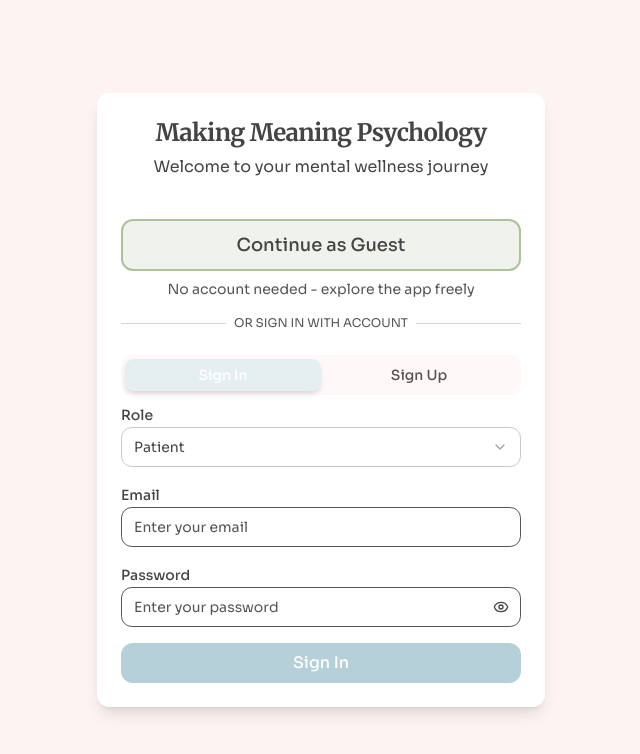
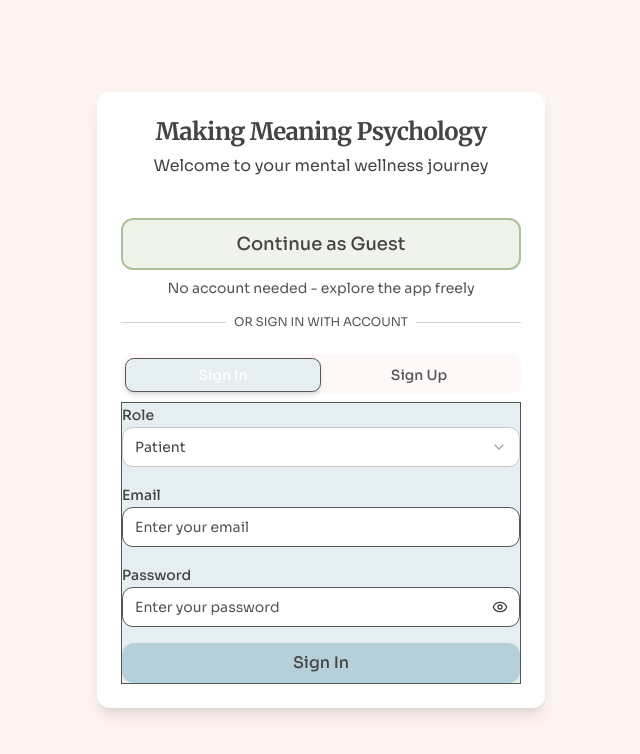
Before and after one commit to MMP-2025/mmp-app, a React (Vite) app: page / in a window 1280 px wide. Shown: the top 754 px of the page, without its empty margins (319-959 px from the left). Built offline with nearby package versions, Linux system fonts and the light colour scheme.

Commit message:
Fix highlighted field fonts
Co-authored-by: MMP-2025 <221188072+MMP-2025@users.noreply.github.com>

```diff
--- a/src/index.css
+++ b/src/index.css
@@ -231,10 +231,16 @@
     border: 1px solid #555 !important;
   }
 
-  [data-state="open"], [data-state="checked"], [data-highlighted] {
+  [data-state="open"], [data-state="checked"], [data-highlighted],
+  [data-state="active"], [aria-selected="true"] {
     background-color: rgb(var(--mental-blue)) !important;
     color: #444 !important;
     border: 1px solid #555 !important;
+  }
+
+  [data-state="open"] *, [data-state="checked"] *, [data-highlighted] *,
+  [data-state="active"] *, [aria-selected="true"] * {
+    color: #444 !important;
   }
 
   .bg-white:hover, .bg-white:focus {
```
